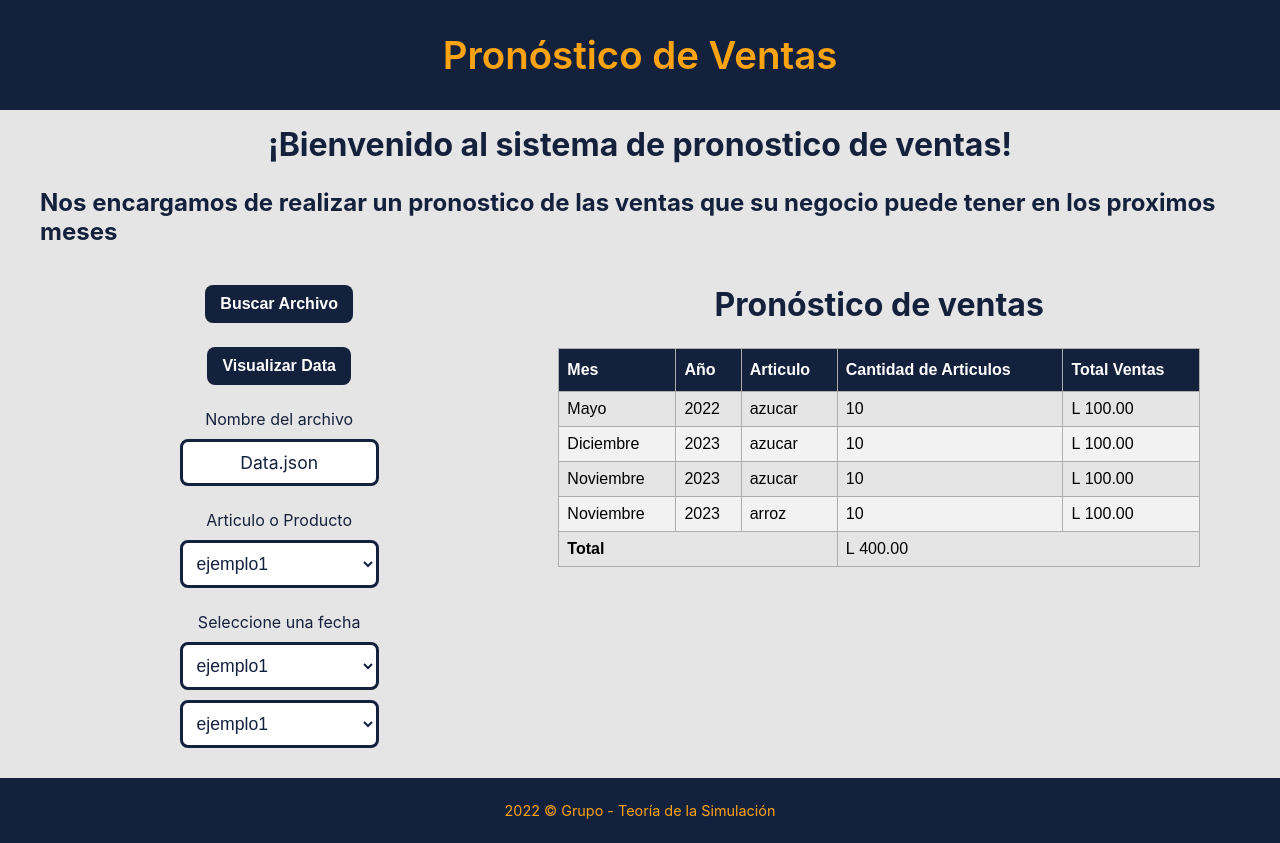
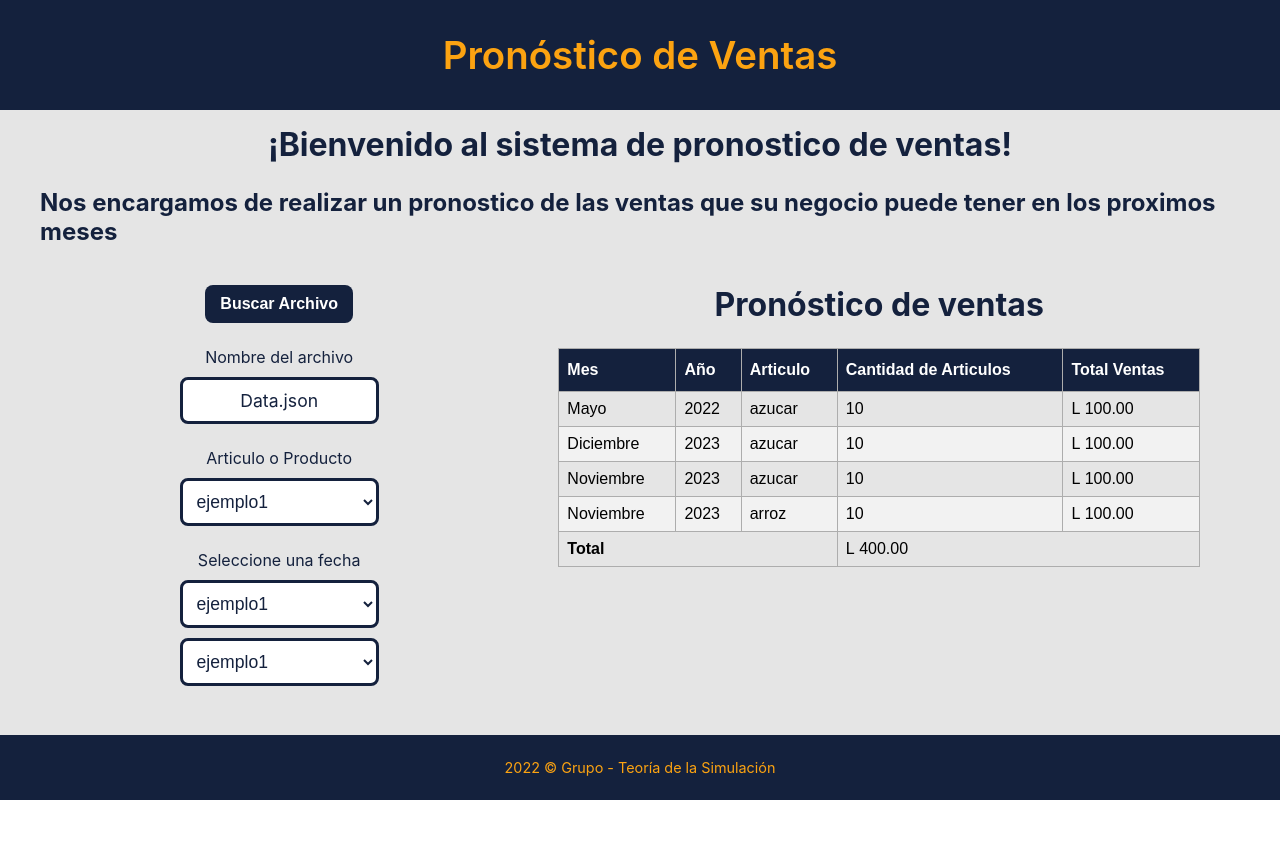
Before and after one commit to Henry-MM/simulador-clase-teoria, a React (Create React App) app: page /simulator in a window 1280 px wide. After the commit the page ends 800 px from the top, so only its background shows below. Built offline with nearby package versions, Linux system fonts and the light colour scheme.

Commit message:
hide the button to visualize the data

```diff
--- a/src/Pages/Simulator/Simulator.js
+++ b/src/Pages/Simulator/Simulator.js
@@ -40,7 +40,7 @@ const Simulator = () => {
 	const [product, setProduct] = useState("Product");
 	const [valueYears, setValueYears] = useState("Years");
 	const [valueMonths, setValueMonths] = useState("Months");
-	const [selectedFile, setSelectedfile] = useState("Data.json");
+	const [selectedFile, setSelectedfile] = useState(null);
 
 	const handleChangeSelectProduct = (evt) => {
 		setProduct(evt.target.value);
@@ -58,7 +58,7 @@ const Simulator = () => {
 
 	const handleChange = (evt) => {
 		const [file] = evt.target.files;
-		setSelectedfile(file.name);
+		setSelectedfile(file);
 	};
 
 	return (
@@ -93,18 +93,19 @@ const Simulator = () => {
 							/>
 						</div>
 
-						{/* DEBE IR OCULTO HASTA QUE EL USUARIO AGREGUE EL JSON */}
-						<div className="Simulator__buttons_container">
-							<Link to="/view">
-								<Button className="start_simulator_btn">Visualizar Data</Button>
-							</Link>
-						</div>
+						{selectedFile &&
+							<div className="Simulator__buttons_container">
+								<Link to="/view">
+									<Button className="start_simulator_btn">Visualizar Data</Button>
+								</Link>
+							</div>
+						}
 
 						<div className="file-name__wrapper">
 							<label className="input__label">
 								<p>Nombre del archivo</p>
 								{/* <input name="file" id="file" value={selectedFile} disabled /> */}
-								<p className="file-name" title={selectedFile}>{selectedFile}</p>
+								<p className="file-name" title={selectedFile?.name ?? ''}>{selectedFile?.name ?? "Data.json"}</p>
 							</label>
 						</div>
 
```
